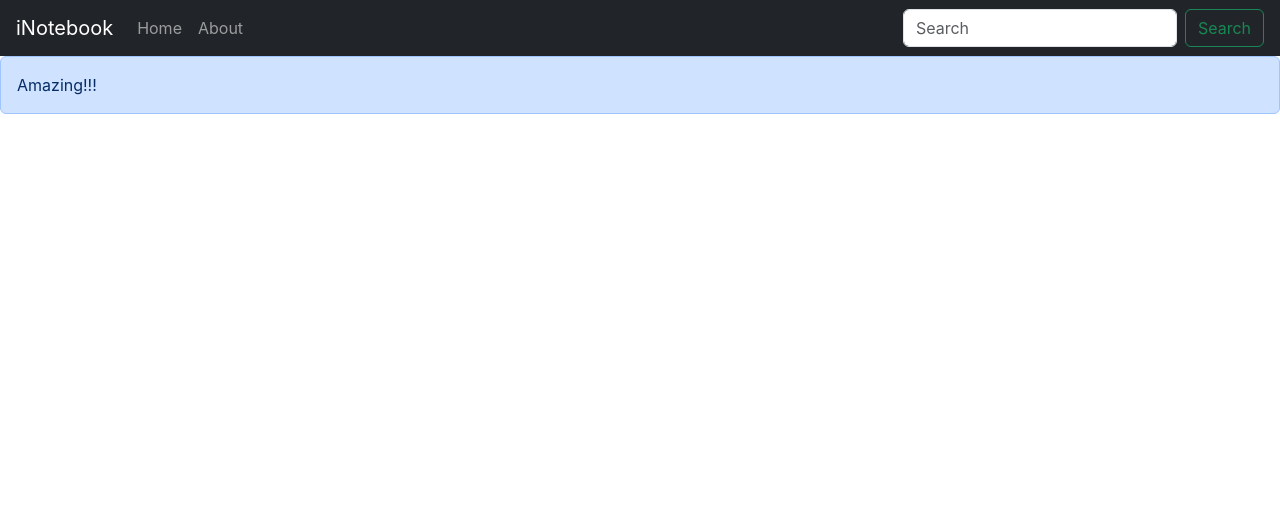
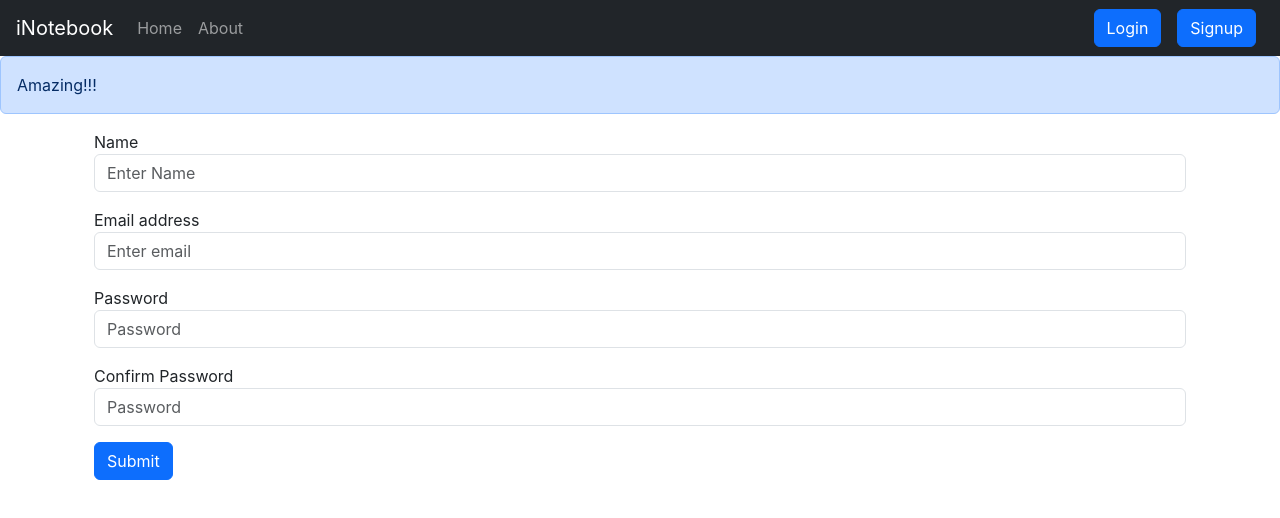
Before and after one commit to Adeshppp/inotebook, a React (Create React App) app: page /signup in a window 1280 px wide. Shown: the top 518 px of the page. Built offline with nearby package versions, Linux system fonts and the light colour scheme.

Commit message:
sign up page need to fix

```diff
--- a/package.json
+++ b/package.json
@@ -9,7 +9,7 @@
     "concurrently": "^7.6.0",
     "react": "^18.2.0",
     "react-dom": "^18.2.0",
-    "react-router-dom": "^6.8.1",
+    "react-router-dom": "^6.8.2",
     "react-scripts": "5.0.1",
     "web-vitals": "^2.1.4"
   },
--- a/src/App.js
+++ b/src/App.js
@@ -7,6 +7,8 @@ import Alert from "./components/Alert";
 import Home from "./components/Home";
 import React from "react";
 import { BrowserRouter as Router, Routes, Route } from "react-router-dom";
+import Signup from "./components/Signup";
+import Login from "./components/Login";
 
 function App() {
   return (
@@ -19,6 +21,8 @@ function App() {
           <Route path="/about" element={<About />} />
 
           <Route path="/" element={<Home />} />
+          <Route path="/login" element={<Login />} />
+          <Route path="/signup" element={<Signup />} />
         </Routes>
         </div>
       </Router>
--- a/src/components/AddNote.js
+++ b/src/components/AddNote.js
@@ -17,7 +17,6 @@ const AddNote = () => {
       setNote({ title: "", description: "", tag: "" });
     } else alert("Title and description should be at least 3 characters long");
   };
-
 
   return (
     <div className="container my-3">
@@ -49,7 +48,6 @@ const AddNote = () => {
           />
         </div>
 
-
         <div className="form-group my-3">
           <label htmlFor="description">Tag</label>
           <input
--- /dev/null
+++ b/src/components/Login.js
@@ -0,0 +1,55 @@
+import React, { useState } from 'react'
+import { useNavigate } from 'react-router-dom';
+
+
+const Login = ({}) => {
+    const [credentials, setCredentials] = useState({email:"", password:""})
+    let navigate = useNavigate();
+    const handleSubmit = async (e) => {
+        e.preventDefault();
+        const response = await fetch("http://localhost:8000/api/auth/login", {
+            //localhost:8000/api/notes/fetchallnotes
+            method: "POST", // *GET, POST, PUT, DELETE, etc.
+            headers: {
+                "Content-Type": "application/json",
+
+                // 'Content-Type': 'application/x-www-form-urlencoded',
+            },
+            body: JSON.stringify({ email:credentials.email,password:credentials.password }), // body data type must match "Content-Type" header
+
+        });
+        const json= await response.json()
+        console.log(json);
+        if(json.success){
+            // save auth token and redirect
+            localStorage.setItem('token', json.authToken);
+            navigate("/");
+        }
+        else{
+            alert("Invalid credentials")
+        }
+    }
+
+    const handleOnChange = (e) => {
+        setCredentials({ ...credentials, [e.target.name]: e.target.value })//changing event should set its value
+      }
+
+    return (
+        <div className="container">
+        <form>
+            <div className="form-group my-3">
+                <label htmlFor="email">Email address</label>
+                <input type="email" className="form-control" id="email" value={credentials.email} onChange={handleOnChange} name="email" aria-describedby="emailHelp" placeholder="Enter email" />
+            </div>
+            <div className="form-group my-3">
+                <label htmlFor="password">Password</label>
+                <input type="password" className="form-control" id="password" value={credentials.password} onChange={handleOnChange} name="password" placeholder="Password" />
+            </div>
+
+            <button type="submit" className="btn btn-primary" onClick={handleSubmit}>Submit</button>
+        </form>
+        </div>
+    )
+}
+
+export default Login
--- a/src/components/Navbar.js
+++ b/src/components/Navbar.js
@@ -28,8 +28,8 @@ const Navbar = () => {
           </li>
         </ul>
         <form className="d-flex mx-3">
-          <input className="form-control me-2 " type="search" placeholder="Search" aria-label="Search" />
-          <button className="btn btn-outline-success" type="submit">Search</button>
+          <Link className="btn btn-primary mx-2" to="/login" role="button">Login</Link>
+          <Link className="btn btn-primary mx-2" to="/signup" role="button">Signup</Link>
         </form>
       </div>
     </nav>
--- /dev/null
+++ b/src/components/Signup.js
@@ -0,0 +1,156 @@
+import React, { useState } from 'react'
+import { useNavigate } from 'react-router-dom'
+
+const Signup = () => {
+    const [credentials, setCredentials] = useState({name:"",email:"",password:"",cpassword:""})
+
+    let navigate = useNavigate();
+    const handleOnClick=async(e)=>{
+        e.preventDefault();
+        const {name,email,password}=credentials;
+    const response = await fetch("http://localhost:8000/api/auth/createuser", {
+            //localhost:8000/api/notes/fetchallnotes
+            method: "POST", // *GET, POST, PUT, DELETE, etc.
+            headers: {
+                "Content-Type": "application/json",
+
+                // 'Content-Type': 'application/x-www-form-urlencoded',
+            },
+            body: JSON.stringify({ name, email,password }), // body data type must match "Content-Type" header
+
+        });
+        const json= await response.json();
+        console.log(json);
+        // localStorage.setItem('token',json.authToken);
+        // navigate('/');
+        if(json.success){
+            localStorage.setItem('token',json.authToken);
+            navigate('/');
+        }
+        else {
+            // navigate('/login')
+            alert("Invalid Credentials! Email already exist")
+        }
+    }
+        const handleOnChange = (e) => {
+            setCredentials({ ...credentials, [e.target.name]: e.target.value })//changing event should set its value
+          }
+
+    return (
+        <div className="container">
+            <form>
+            <div className="form-group my-3">
+                    <label htmlFor="name">Name</label>
+                    <input type="name" className="form-control" name="name" id="name" value={credentials.name} onChange={handleOnChange} placeholder="Enter Name" minLength={3} required/>
+                </div>
+                <div className="form-group my-3">
+                    <label htmlFor="exampleInputEmail1">Email address</label>
+                    <input type="email" className="form-control" name="email" id="email" value={credentials.email} onChange={handleOnChange} aria-describedby="emailHelp" placeholder="Enter email" />
+                </div>
+                <div className="form-group my-3">
+                    <label htmlFor="password">Password</label>
+                    <input type="password" className="form-control" name="password" id="password" value={credentials.password} onChange={handleOnChange} placeholder="Password" minLength={5} required/>
+                    {/* <input type="password" class="form-control" name="password" id="password" placeholder="Password" minlength="5" autocomplete="new-password" required>  */}
+                </div>
+                <div className="form-group my-3">
+                    <label htmlFor="cpassword">Confirm Password</label>
+                    <input type="password" className="form-control" name="cpassword" id="cpassword" onChange={handleOnChange} placeholder="Password" minLength={5} required/>
+                </div>
+
+                <button type="submit" className="btn btn-primary" onClick={handleOnClick} >Submit</button>
+            </form>
+        </div>
+    )
+}
+
+export default Signup
+
+
+//==============================================================================================================================================================================================================
+
+// trying comparing password while user entering pass
+
+// import React, { useState } from 'react'
+// import { useNavigate } from 'react-router-dom'
+
+// const Signup = ({ }) => {
+//     const [credentials, setCredentials] = useState({ name: "", email: "", password: "", cpassword: "" })
+
+//     let navigate = useNavigate();
+//     const handleOnClick = async (e) => {
+//         e.preventDefault();
+//         const { name, email, password } = credentials;
+//         const response = await fetch("http://localhost:8000/api/auth/createuser", {
+//             //localhost:8000/api/notes/fetchallnotes
+//             method: "POST", // *GET, POST, PUT, DELETE, etc.
+//             headers: {
+//                 "Content-Type": "application/json",
+
+//                 // 'Content-Type': 'application/x-www-form-urlencoded',
+//             },
+//             body: JSON.stringify({ name: credentials.name, email: credentials.email, password: credentials.password }), // body data type must match "Content-Type" header
+
+//         });
+//         const json = await response.json();
+//         console.log(json);
+//         if (json.success) {
+//             localStorage.setItem('token', json.authToken);
+//             navigate('/');
+//         }
+//         else {
+//             navigate('/login')
+//             alert("Invalid Credentials! Email already exist")
+//         }
+//     }
+
+//     const handleOnChange = (e) => setCredentials({ ...credentials, [e.target.name]: e.target.value })//changing event should set its value
+
+
+//     // const handleConfirmChange = () => credentials.cpassword !== credentials.password && console.log("password does not match")
+
+
+//     const [password, setPassword] = useState("");
+//     const [cpassword, setcpassword] = useState("");
+
+//     const handlePasswordChange = (event) => {
+//         // event.target.password=password;
+//         setPassword(event.target.value);}
+
+//     const handlecpasswordChange = (event) => {
+//         // event.target.cpassword=cpassword;
+//         setcpassword(event.target.value);}
+
+//     const passwordsMatch = password === cpassword;
+
+//     return (
+//         <div className="container">
+//             <form>
+//                 <div className="form-group my-3">
+//                     <label htmlFor="name">Name</label>
+//                     <input type="name" className="form-control" name="name" id="name" value={credentials.name} onChange={handleOnChange} placeholder="Enter Name" />
+//                 </div>
+//                 <div className="form-group my-3">
+//                     <label htmlFor="exampleInputEmail1">Email address</label>
+//                     <input type="email" className="form-control" name="email" id="email" value={credentials.email} onChange={handleOnChange} aria-describedby="emailHelp" placeholder="Enter email" />
+//                 </div>
+//                 <div className="form-group my-3">
+//                     <label htmlFor="password">Password</label>
+//                     <input type="password" className="form-control" name="password" id="password" value={credentials.password} onChange={handlePasswordChange} placeholder="Password" />
+//                 </div>
+//                 <div className="form-group my-3">
+//                     <label htmlFor="cpassword">Password</label>
+//                     <input type="password" className="form-control" name="cpassword" id="cpassword" onClick={handleOnClick} onChange={handlecpasswordChange} placeholder="Password" />
+//                 </div>
+//                 {((passwordsMatch && password.length>=5)) ? (
+//                     <p>Passwords match!</p>
+//                 ) : (
+//                     <p>Passwords do not match.</p>
+//                 )}
+
+//                 <button type="submit" className="btn btn-primary">Submit</button>
+//             </form>
+//         </div>
+//     )
+// }
+
+// export default Signup
```
Also changed, not shown: 2 other files (tests, documents, lock files or other folders).
